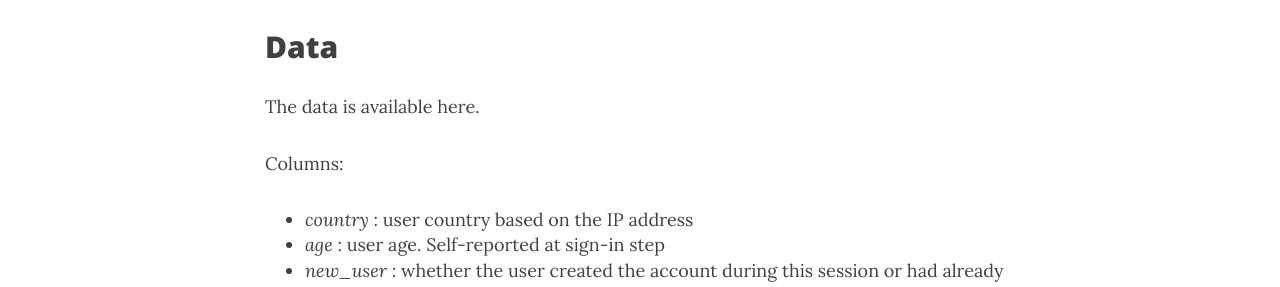
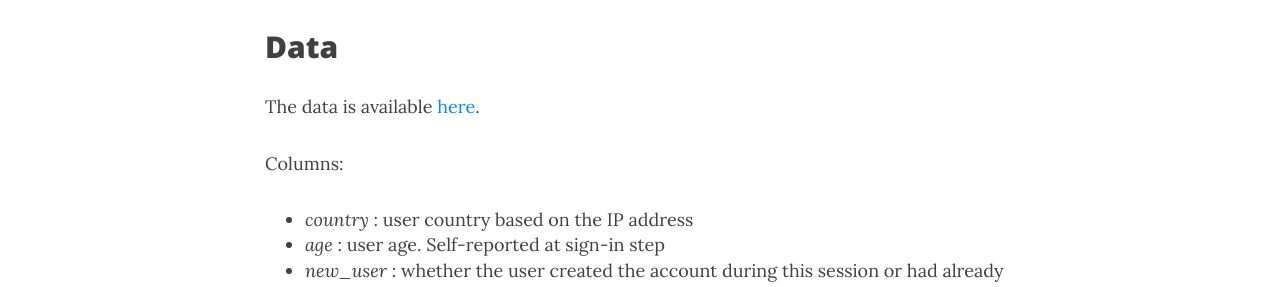
Before and after one commit to sabman83/data-analysis, a Jekyll site: the page built from _posts/2016-11-28-conversion-rate.md, in a window 1280 px wide and 900 px high, scrolled down 351 px. Shown: the part 165-452 px from the top of the window. Built offline with Jekyll 4.4.1, drawn with Linux system fonts in a browser that asks for light colours; nearby versions of some CDN libraries; part of the change alters nothing that is shown.

```diff
--- a/_posts/2016-11-28-conversion-rate.md
+++ b/_posts/2016-11-28-conversion-rate.md
@@ -13,7 +13,7 @@ Predict conversion rate
 Come up with recommendations for the product team and the marketing team to improve conversion rate
 
 ## Data
-The data is available here.
+The data is available [here](/conversion-rate/data/conversion_data.csv).
 
 Columns:
 
```
